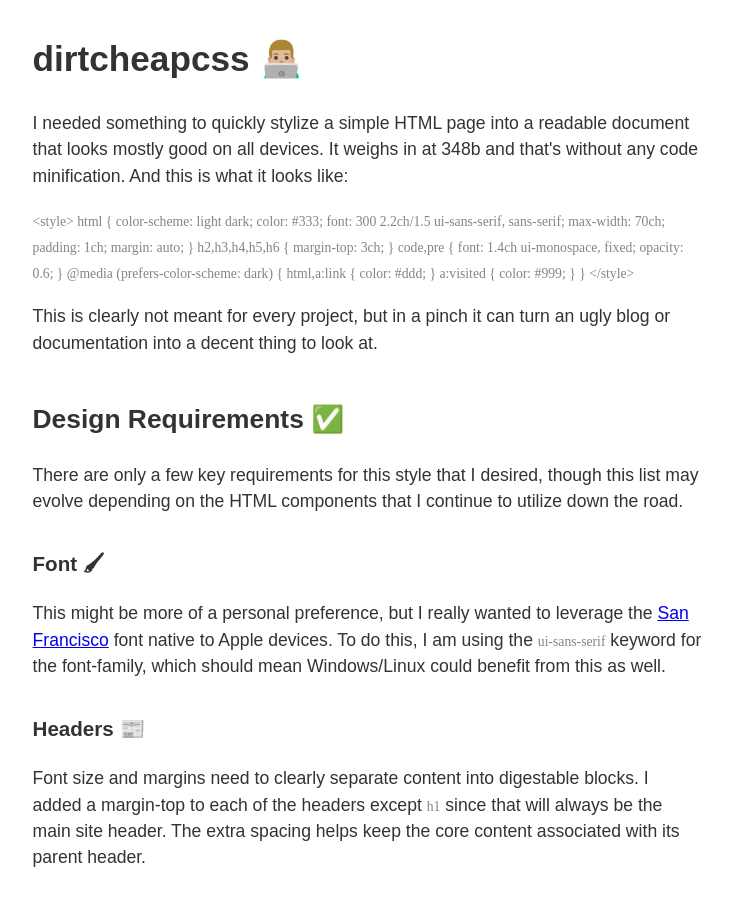
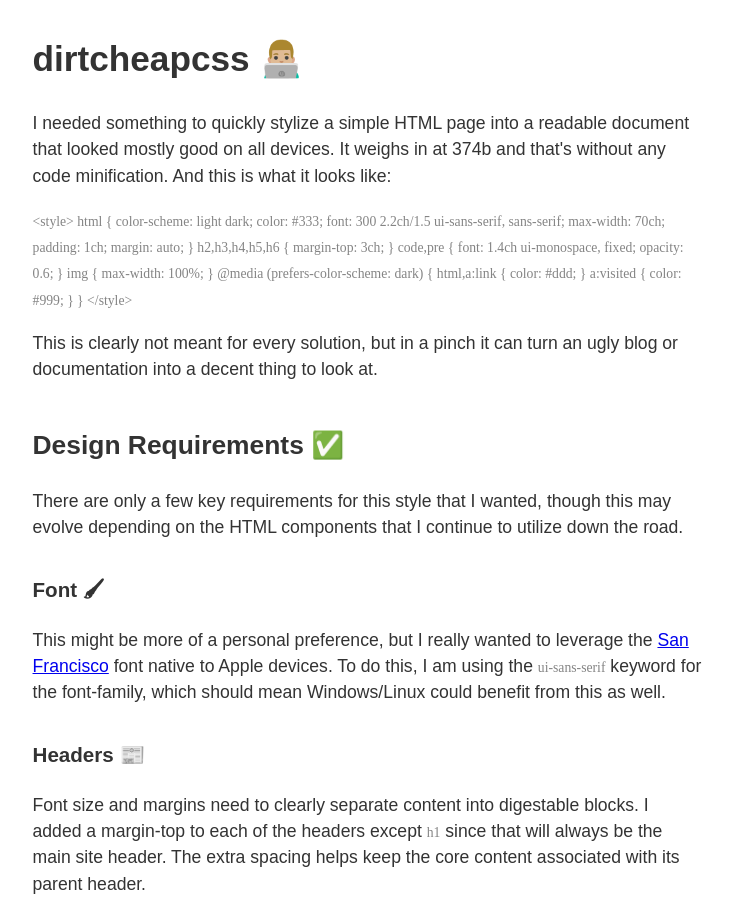
Before and after one commit to peterrother/peterrother.github.io, a Jekyll site: the page dirtcheapcss/index.html, which Jekyll copies as it is, in a window 1280 px wide. Shown: the top 906 px of the page, without its empty margins (273-1006 px from the left). Built offline with Jekyll 4.4.1, drawn with Linux system fonts in a browser that asks for light colours; some of the changed text lies outside the part shown.

Commit message:
✨ Add image support and tweak text

```diff
--- a/dirtcheapcss/index.html
+++ b/dirtcheapcss/index.html
@@ -22,6 +22,9 @@
 				font: 1.4ch ui-monospace, fixed;
 				opacity: 0.6;
 			}
+			img {
+				max-width: 100%;
+			}
 			@media (prefers-color-scheme: dark) {
 				html,a:link {
 					color: #ddd;
@@ -38,8 +41,8 @@
 			<h1>dirtcheapcss 👨🏼‍💻</h1>
 			<p>
 				I needed something to quickly stylize a simple HTML page
-				into a readable document that looks mostly good on all
-				devices. It weighs in at 348b and that's without any code
+				into a readable document that looked mostly good on all
+				devices. It weighs in at 374b and that's without any code
 				minification. And this is what it looks like:
 			</p>
 
@@ -60,6 +63,9 @@
 						font: 1.4ch ui-monospace, fixed;
 						opacity: 0.6;
 					}
+					img {
+						max-width: 100%;
+					}
 					@media (prefers-color-scheme: dark) {
 						html,a:link {
 							color: #ddd;
@@ -72,7 +78,7 @@
 			</code>
 
 			<p>
-				This is clearly not meant for every project, but in a pinch
+				This is clearly not meant for every solution, but in a pinch
 				it can turn an ugly blog or documentation into a decent
 				thing to look at.
 			</p>
@@ -81,7 +87,7 @@
 
 			<p>
 				There are only a few key requirements for this style that I
-				desired, though this list may evolve depending on the HTML components
+				wanted, though this may evolve depending on the HTML components
 				that I continue to utilize down the road.
 			</p>
 
@@ -129,6 +135,18 @@
 				could be used as an add-on if the document is very code-heavy.
 			</p>
 
+			<h3>Images 🌄</h3>
+			<p>
+				The only issue with images in a reduced-width layout such as this
+				is that <code>img</code> tags will stretch beyond the main content.
+				To address this, a simple <code>max-width: 100%</code> will scale
+				images to width of this container.
+			</p>
+			<p>
+				Example:
+				<img src="sample.jpg" alt="[Sample image]" />
+			</p>
+
 			<h2>Future Considerations 🚀</h2>
 			<ul>
 				<li>Tables</li>
```
